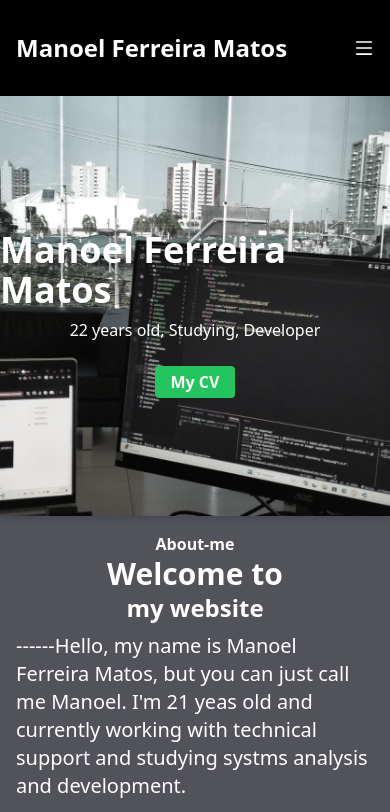
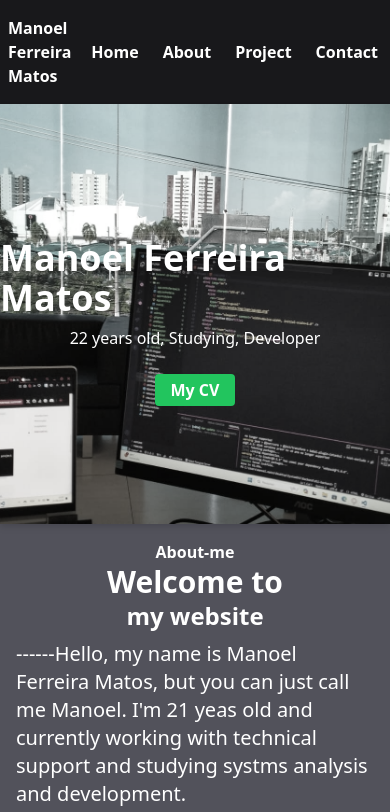
Before and after one commit to ManelFer/trabalho, a React (Create React App) app: page / in a window 390 px wide. Shown: the top 812 px of the page. Built offline with nearby package versions, Linux system fonts and the light colour scheme.

Commit message:
alteração
03/09/2024 Mudado o navbar

```diff
--- a/package.json
+++ b/package.json
@@ -3,9 +3,11 @@
   "version": "0.1.0",
   "private": true,
   "dependencies": {
+    "@heroicons/react": "^2.1.5",
     "@testing-library/jest-dom": "^5.17.0",
     "@testing-library/react": "^13.4.0",
     "@testing-library/user-event": "^13.5.0",
+    "flowbite-react": "^0.10.1",
     "react": "^18.3.1",
     "react-dom": "^18.3.1",
     "react-icons": "^5.3.0",
--- a/src/components/nav/index.jsx
+++ b/src/components/nav/index.jsx
@@ -1,66 +1,25 @@
-import React, { useState } from "react";
-import { AiOutlineClose, AiOutlineMenu } from "react-icons/ai";
+import React from "react";
+import { Link } from "react-router-dom";
 
-function Navbar() {
-  const [nav, setNav] = useState(false);
-
-  const handleNav = () => {
-    setNav(!nav);
-  };
-
-  const navItems = [
-    { id: 1, text: "Home" },
-    { id: 2, text: "About" },
-    { id: 3, text: "Project", anchor: "Project" },
-    { id: 4, text: "Contact" },
-  ];
+function Nav() {
   return (
-    <div className=" bg-black flex justify-between items-center h-24 max-w-[1920px] mx-auto px-4 text-white">
-      <h1 className="w-full text-2xl font-bold text-white">
-        Manoel Ferreira Matos
-      </h1>
-
-      {/* Desktop navigation */}
-      <ul className="hidden md:flex">
-        {navItems.map((item) => (
-          <li
-            key={item.id}
-            className="p-4 hover:bg-green-600 font-bold rounded-xl m-2 cursor-pointer duration-300 hover:text-white"
-          >
-            {item.text}
-          </li>
-        ))}
+    <nav className="bg-zinc-900 flex justify-between items-center py-4 p-2">
+      <h1 className="text-white font-bold"> Manoel Ferreira Matos </h1>
+      <ul className="flex flex-row space-x-4">
+        <li className="font-bold hover:bg-green-700 hover:scale-110 duration-300 rounded p-1 text-white spa">
+          <a href="#">Home</a>
+        </li>
+        <li className="font-bold hover:bg-green-700 hover:scale-110 duration-300 rounded p-1 text-white spa">
+          <a href="#">About</a>
+        </li>
+        <li className="font-bold hover:bg-green-700 hover:scale-110 duration-300 rounded p-1 text-white spa">
+          <a href="#">Project</a>
+        </li>
+        <li className="font-bold hover:bg-green-700 hover:scale-110 duration-300 rounded p-1 text-white spa">
+          <a href="#Contact">Contact</a>
+        </li>
       </ul>
-
-      {/* Mobile Navigation Icon */}
-      <div onClick={handleNav} className="block md:hidden">
-        {nav ? <AiOutlineClose size={20} /> : <AiOutlineMenu size={20} />}
-      </div>
-
-      {/* Mobile Navigation Menu */}
-      <ul
-        className={
-          nav
-            ? "fixed md:hidden left-0 top-0 w-[40%] h-full border-r border-r-gray-900 bg-[#000300] ease-in-out duration-500"
-            : "ease-in-out w-[60%] duration-500 fixed top-0 bottom-0 left-[-100%]"
-        }
-      >
-        {/* MObile logo */}
-        <h1 className="w-full text-3xl font-bold text-green-600 m-4">
-          {" "}
-          Manoel{" "}
-        </h1>
-        {/* MObile navigate Items */}
-        {navItems.map((item) => (
-          <li
-            key={item.id}
-            className="p-4 border-b rounded-xl hover:bg-green-600 duration-300 hover:text-black cursor-pointer border-gray-600"
-          >
-            {item.text}
-          </li>
-        ))}
-      </ul>
-    </div>
+    </nav>
   );
 }
-export default Navbar;
+export default Nav;
```
Also changed, not shown: 1 other file (tests, documents, lock files or other folders).
